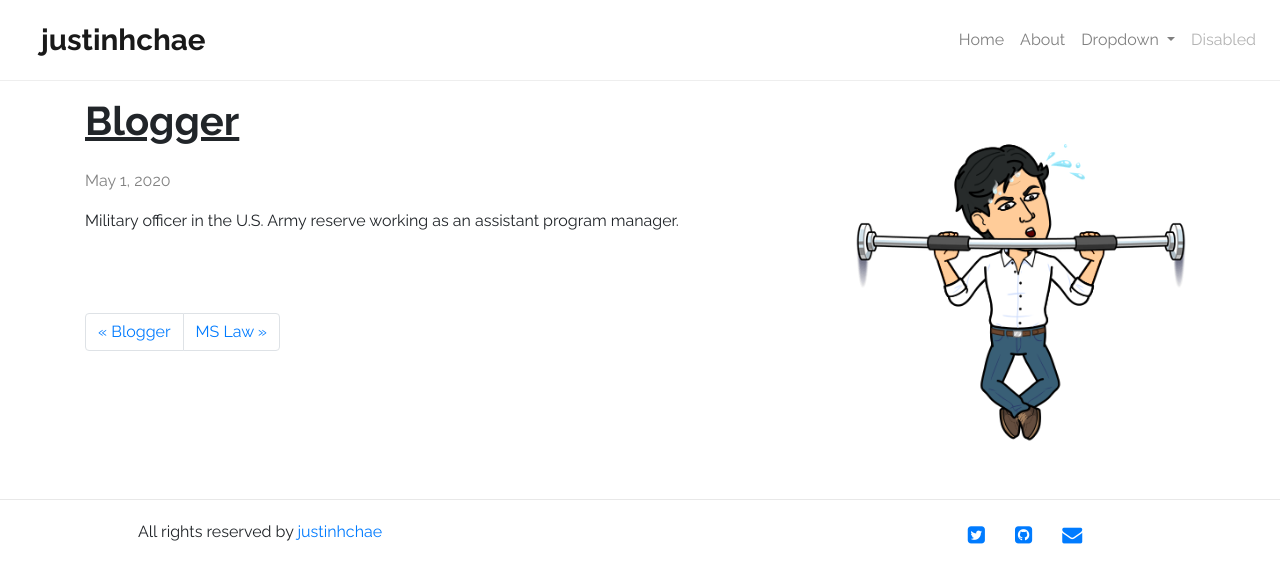
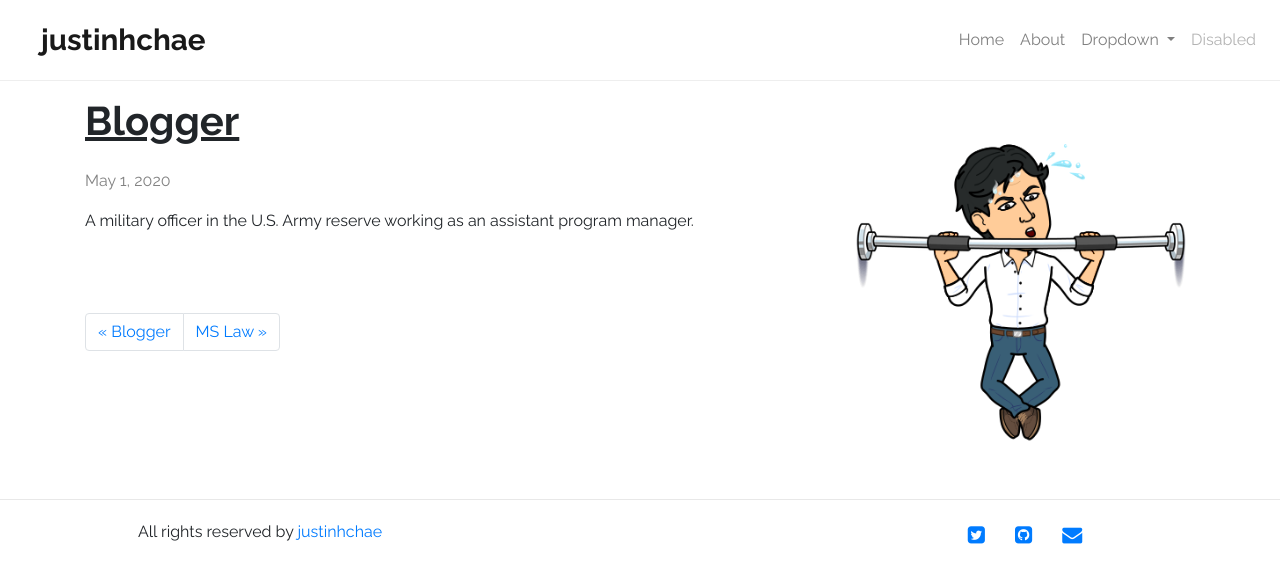
Before and after one commit to justinhchae/justinhchae.github.io, a Jekyll site: the page built from _posts/2007-05-01-army.markdown, in a window 1280 px wide. Shown: the top 583 px of the page. Built offline with Jekyll 4.4.1, drawn with Linux system fonts in a browser that asks for light colours.

Commit message:
edit cards

```diff
--- a/_posts/2007-05-01-army.markdown
+++ b/_posts/2007-05-01-army.markdown
@@ -5,4 +5,4 @@ date:   2020-05-01
 categories: work
 image: /images/bitmoji_justin_6.png
 ---
-Military officer in the U.S. Army reserve working as an assistant program manager.
+A military officer in the U.S. Army reserve working as an assistant program manager.
```
Also changed, not shown: _posts/2019-08-01-msl.markdown (line endings or trailing spaces).
